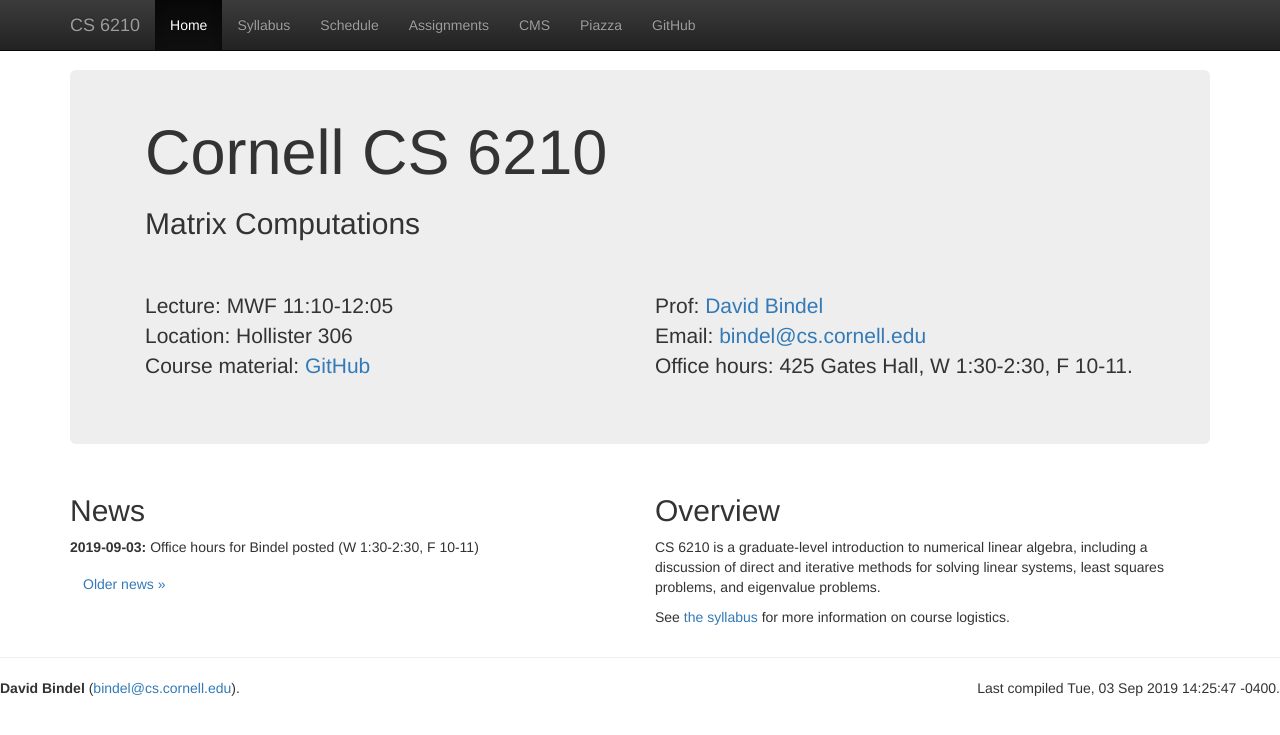
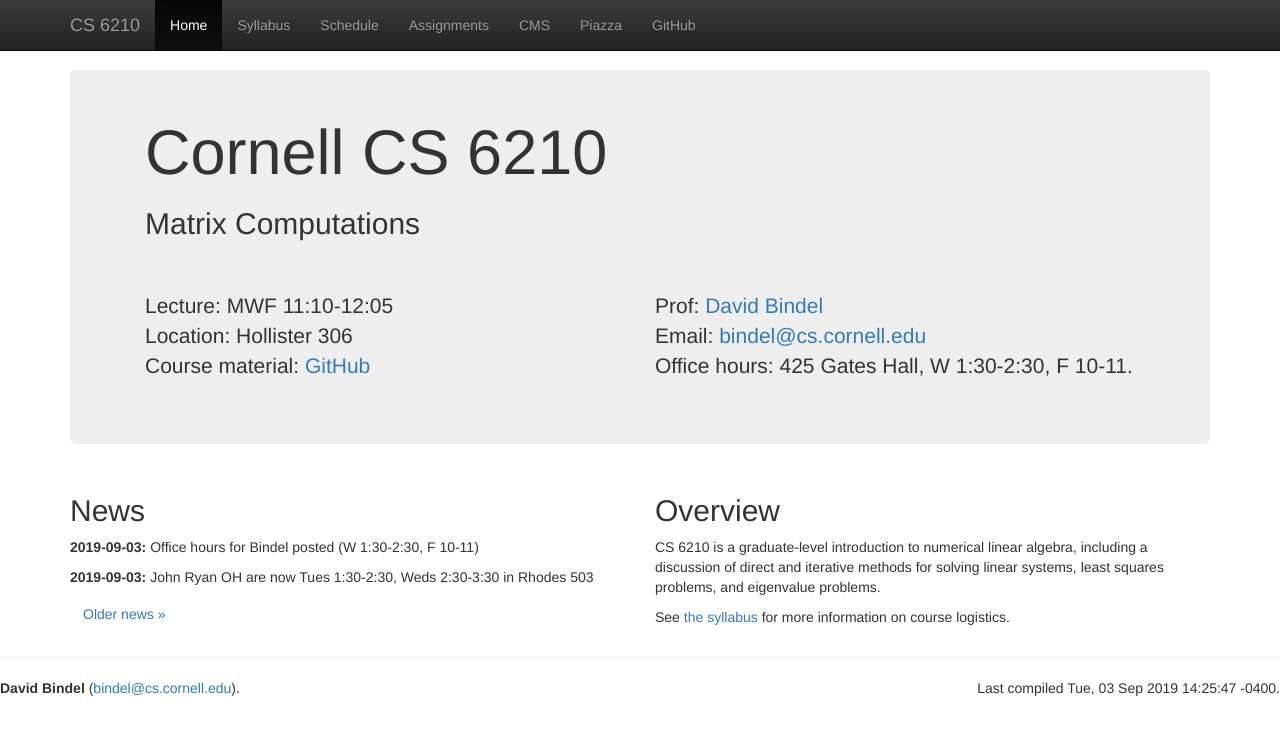
Before and after one commit to dbindel/cs6210-f19, a Jekyll site: the page built from web/index.html, in a window 1280 px wide. Shown: the top 735 px of the page. Built offline with Jekyll 4.4.1, drawn with Linux system fonts in a browser that asks for light colours; nearby versions of some CDN libraries.

Commit message:
Update OH.

```diff
--- a/web/_data/news.yml
+++ b/web/_data/news.yml
@@ -1,3 +1,6 @@
 -
   date: 2019-09-03
-  text: Office hours for Bindel posted (W 1:30-2:30, F 10-11)
+  text: "John Ryan OH are now Tues 1:30-2:30, Weds 2:30-3:30 in Rhodes 503"
+-
+  date: 2019-09-03
+  text: "Office hours for Bindel posted (W 1:30-2:30, F 10-11)"
```
